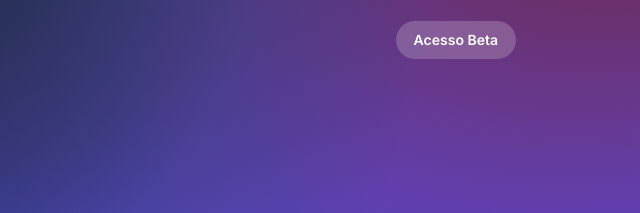
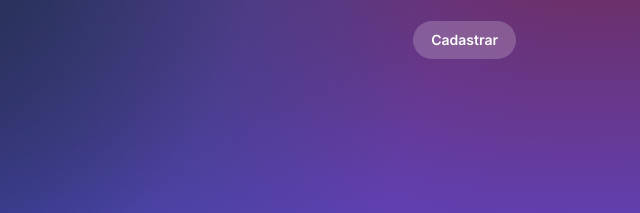
Before and after one commit to giovaniramosferreira/gopoup, a plain HTML site: page index.html in a window 1280 px wide. Shown: the top 213 px of the page, 640-1280 px from the left. Drawn offline with Linux system fonts and the light colour scheme.

Commit message:
UI: rename CTAs to 'Cadastrar' for better clarity

```diff
--- a/index.html
+++ b/index.html
@@ -401,7 +401,7 @@
     <header>
         <div class="container nav">
             <a href="#" class="logo">PouP!</a>
-            <a href="questionario.html" class="btn-header">Acesso Beta</a>
+            <a href="questionario.html" class="btn-header">Cadastrar</a>
         </div>
     </header>
 
```
